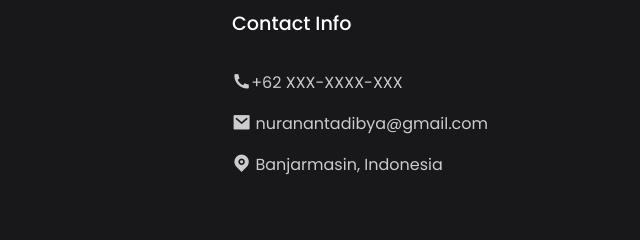
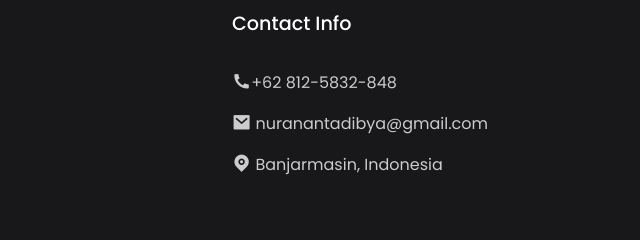
Before and after one commit to Ntaaa000/Ntaaa000.github.io, a plain HTML site: page index.html in a window 1280 px wide. Shown: the part 2160-2400 px from the top of the page, 640-1280 px from the left. Drawn offline with nearby package versions, Linux system fonts and the light colour scheme.

Commit message:
menambahkan nomor whatsapp

```diff
--- a/index.html
+++ b/index.html
@@ -138,7 +138,7 @@
         </div>
         <div class="column">
             <h4>Contact Info</h4>
-            <p><i class="ri-phone-fill"></i>+62 XXX-XXXX-XXX</p>
+            <p><i class="ri-phone-fill"></i>+62 812-5832-848</p>
             <p><i class="ri-mail-fill"></i> nuranantadibya@gmail.com</p>
             <p><i class="ri-map-pin-fill"></i> Banjarmasin, Indonesia</p>
         </div>
```
